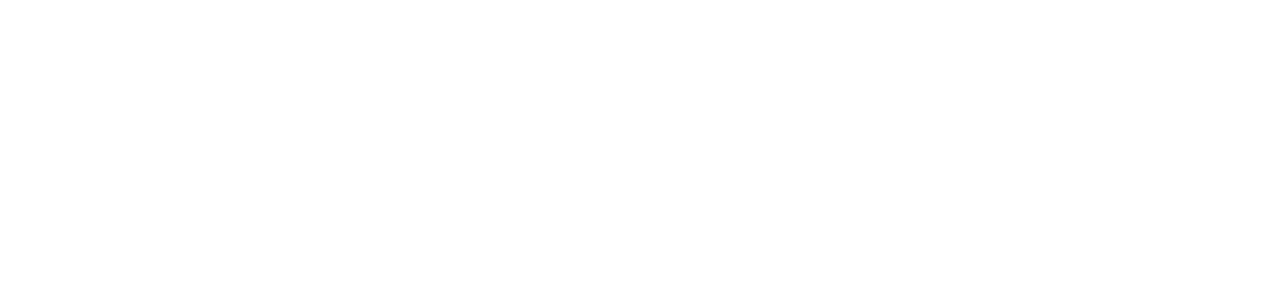
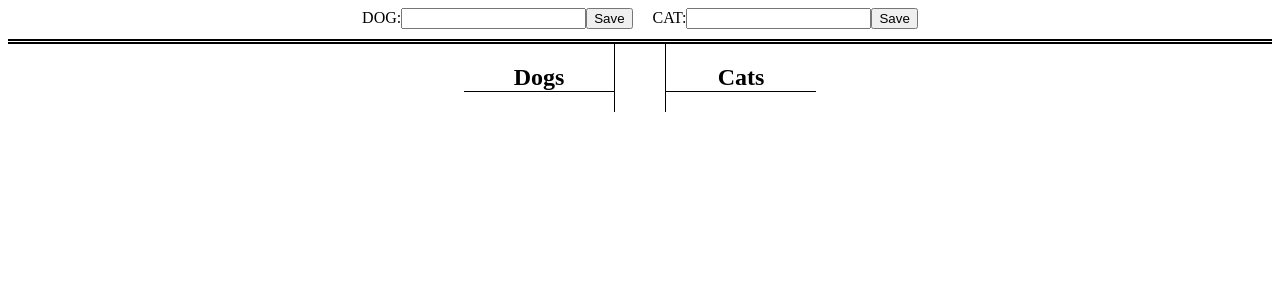
Before and after one commit to Andrii1036/reactwork, a React (Create React App) app: page / in a window 1280 px wide. Shown: the top 300 px of the page. Built offline with nearby package versions, Linux system fonts and the light colour scheme.

Commit message:
completed lesson4-CW

```diff
--- /dev/null
+++ b/src/App.css
@@ -0,0 +1,36 @@
+.header{
+    display: flex;
+    justify-content: center;
+    column-gap: 20px;
+    border-bottom: thick double black;
+    padding-bottom: 10px;
+}
+.pets{
+    display: flex;
+    justify-content: center;
+    column-gap: 50px;
+}
+.pets>div{
+    min-width: 150px;
+}
+.pets >div:first-child{
+    border-right:1px solid black ;
+    justify-content: center;
+}
+.pets >div:last-child{
+    border-left:1px solid black ;
+    justify-content: center;
+}
+.pets h2{
+    text-align: center;
+    border-bottom: 1px solid black;
+}
+.pets_item{
+    display: flex;
+    align-items: center;
+    justify-content: center;
+    column-gap: 10px;
+}
+.pets_item button{
+    height: 20px;
+}
--- a/src/App.js
+++ b/src/App.js
@@ -1,8 +1,84 @@
-import React from 'react';
+import React, {useReducer} from 'react';
+
+import './App.css'
+
+const reducer = (state, action) => {
+
+    switch (action.type) {
+        case'dog':
+            return {...state, dogsArray: [...state.dogsArray, {name: action.payload.name, id: action.payload.id}]}
+        case'cat':
+            return {...state, catsArray: [...state.catsArray, {name: action.payload.name, id: action.payload.id}]}
+        case'deleteCat':
+            return {...state, catsArray: [...state.catsArray.filter(item => item.id !== action.payload.id)]}
+        case'deleteDog':
+            return {...state, dogsArray: [...state.dogsArray.filter(item => item.id !== action.payload.id)]}
+        default:
+            throw new Error('Some Error')
+    }
+    return state
+}
 
 const App = () => {
+
+    const [state, dispatch] = useReducer(reducer, {dogsArray: [], catsArray: []})
+
+    const submit = (e, type) => {
+        e.preventDefault()
+        let name = e.target[0].value
+        let id = Date.now()
+        if (name === '') {
+            return
+        }
+        dispatch({type: type, payload: {name: name, id: id}})
+    }
+
+    const Pet = ({name, id, pet}) => {
+        let type = null;
+        if (pet === 'cat') {
+            type = 'deleteCat'
+        } else if (pet === 'dog') {
+            type = 'deleteDog'
+        }
+
+        const deletePet = () => {
+            dispatch({type: type, payload: {id: id}})
+        }
+
+        return (
+            <div className={'pets_item'}>
+                <h3>{name}</h3>
+                <button onClick={deletePet}>delete</button>
+            </div>
+        )
+    }
+
     return (
         <div>
+            <div className={'header'}>
+                <form onSubmit={(e) => {
+                    submit(e, 'dog')
+                }}>
+                    <label>DOG:<input type="text" name={'dog'}/></label>
+                    <button>Save</button>
+                </form>
+                <form onSubmit={(e) => {
+                    submit(e, 'cat')
+                }}>
+                    <label>CAT:<input type="text" name={'dog'}/></label>
+                    <button>Save</button>
+                </form>
+            </div>
+            <div className={'pets'}>
+                <div>
+                    <h2>Dogs</h2>
+                    {state.dogsArray.map(item => <Pet key={item.id} name={item.name} id={item.id} pet={'dog'}/>)}
+                </div>
+                <div>
+                    <h2>Cats</h2>
+                    {state.catsArray.map(item => <Pet key={item.id} name={item.name} id={item.id} pet={'cat'}/>)}
+                </div>
+            </div>
 
         </div>
     );
```
